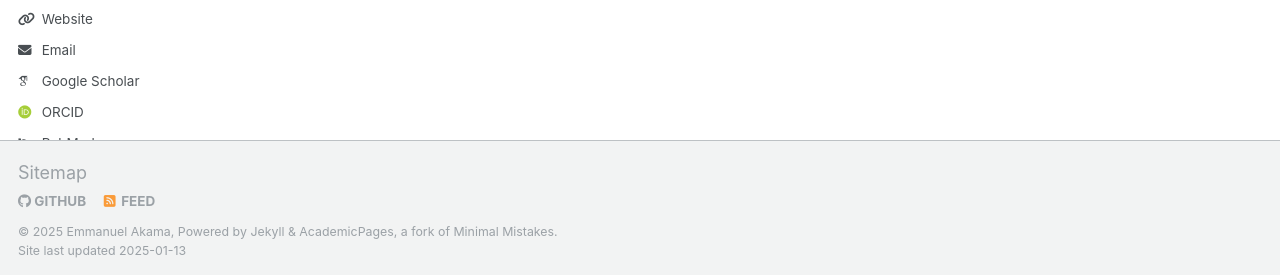
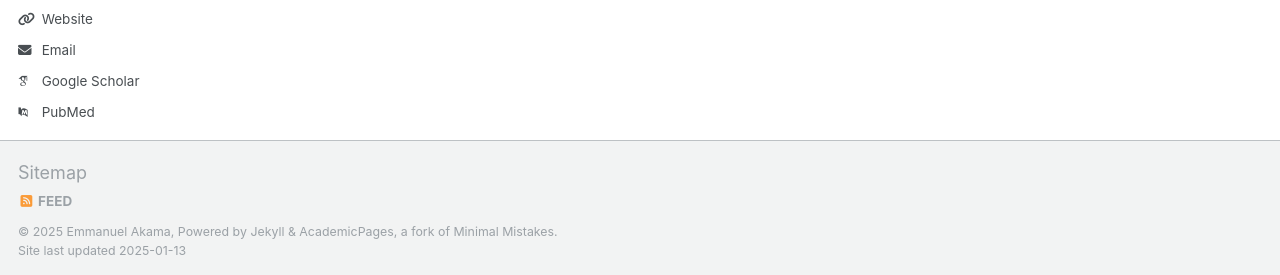
Before and after one commit to Akama-EO/Akama-EO.github.io, a Jekyll site: the page built from _pages/about.md, in a window 1280 px wide and 900 px high, scrolled down 2643 px. Shown: the part 622-897 px from the top of the window. Built offline with Jekyll 4.4.1, drawn with Linux system fonts in a browser that asks for light colours; some web fonts are replaced; part of the change alters nothing that is shown.

Commit message:
Update _config.yml

```diff
--- a/_config.yml
+++ b/_config.yml
@@ -34,7 +34,7 @@ author:
   arxiv            : # URL - Update with the correct link to your profile
   googlescholar    : "https://scholar.google.com/citations?user=PS_CX0AAAAAJ"
   impactstory      : # URL
-  orcid            : "http://orcid.org/yourorcidurl"
+  orcid            : # URL
   semantic         : # URL
   pubmed           : "https://www.ncbi.nlm.nih.gov/pubmed/?term=john+snow"
   researchgate     : # URL
@@ -44,12 +44,12 @@ author:
   bitbucket        : # Username - Update with your username on the site
   codepen          : # Username
   dribbble         : # Username
-  github           : "academicpages"
+  github           : # URL
   kaggle           : # Username
   stackoverflow    : # User number or user number and name (i.e., use "1" or "1/jeff-atwood")
 
   # Social media
-  bluesky          : "bsky.app" # Replace this with you Bluesky username
+  bluesky          : # Username - Replace this with you Bluesky username
   facebook         : # Username
   flickr           : # Username
   foursquare       : # Username
```
